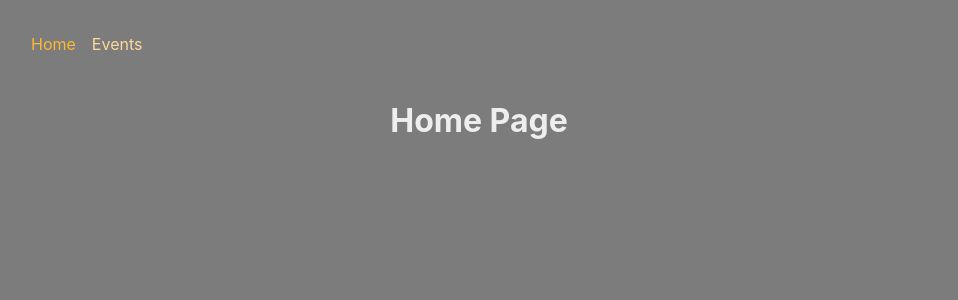
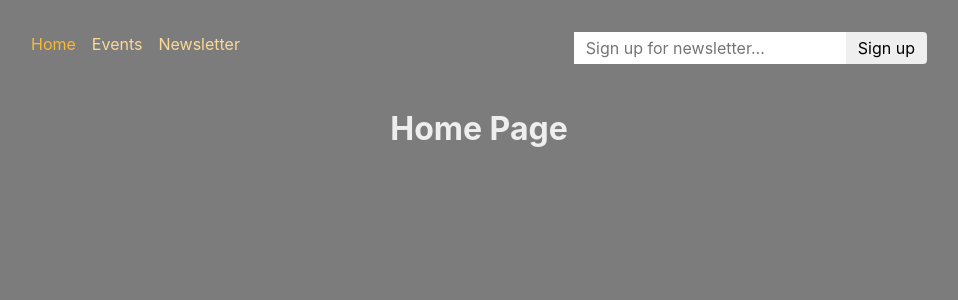
Before and after one commit to sturner001/react-router-adv, a React (Create React App) app: page / in a window 1280 px wide. Shown: the top 300 px of the page, without its empty margins (161-1119 px from the left). Built offline with nearby package versions, Linux system fonts and the light colour scheme.

Commit message:
inital commit of new files

```diff
--- a/src/components/MainNavigation.js
+++ b/src/components/MainNavigation.js
@@ -1,6 +1,7 @@
+import { NavLink } from 'react-router-dom';
 
-import { NavLink } from 'react-router-dom';
 import classes from './MainNavigation.module.css';
+import NewsletterSignup from './NewsLetterSignup';
 
 function MainNavigation() {
   return (
@@ -17,7 +18,6 @@
             >
               Home
             </NavLink>
-
           </li>
           <li>
             <NavLink
@@ -29,8 +29,19 @@
               Events
             </NavLink>
           </li>
+          <li>
+            <NavLink
+              to="/newsletter"
+              className={({ isActive }) =>
+                isActive ? classes.active : undefined
+              }
+            >
+              Newsletter
+            </NavLink>
+          </li>
         </ul>
       </nav>
+      <NewsletterSignup />
     </header>
   );
 }
--- /dev/null
+++ b/src/components/NewsLetterSignup.js
@@ -0,0 +1,16 @@
+import classes from './NewsletterSignup.module.css';
+
+function NewsletterSignup() {
+  return (
+    <form method="post" className={classes.newsletter}>
+      <input
+        type="email"
+        placeholder="Sign up for newsletter..."
+        aria-label="Sign up for newsletter"
+      />
+      <button>Sign up</button>
+    </form>
+  );
+}
+
+export default NewsletterSignup;
--- /dev/null
+++ b/src/components/NewsLetterSignup.module.css
@@ -0,0 +1,18 @@
+.newsletter input,
+.newsletter button {
+  font: inherit;
+  padding: 0.25rem 0.75rem;
+  border-radius: 0;
+  border: none;
+}
+
+.newsletter button {
+  border-top-right-radius: 4px;
+  border-bottom-right-radius: 4px;
+  cursor: pointer;
+}
+
+.newsletter button:hover {
+  background-color: var(--color-primary-300);
+  color: var(--color-gray-800);
+}
```
Also changed, not shown: src/pages/NewsLetter.js (added, +21 -0 lines).
